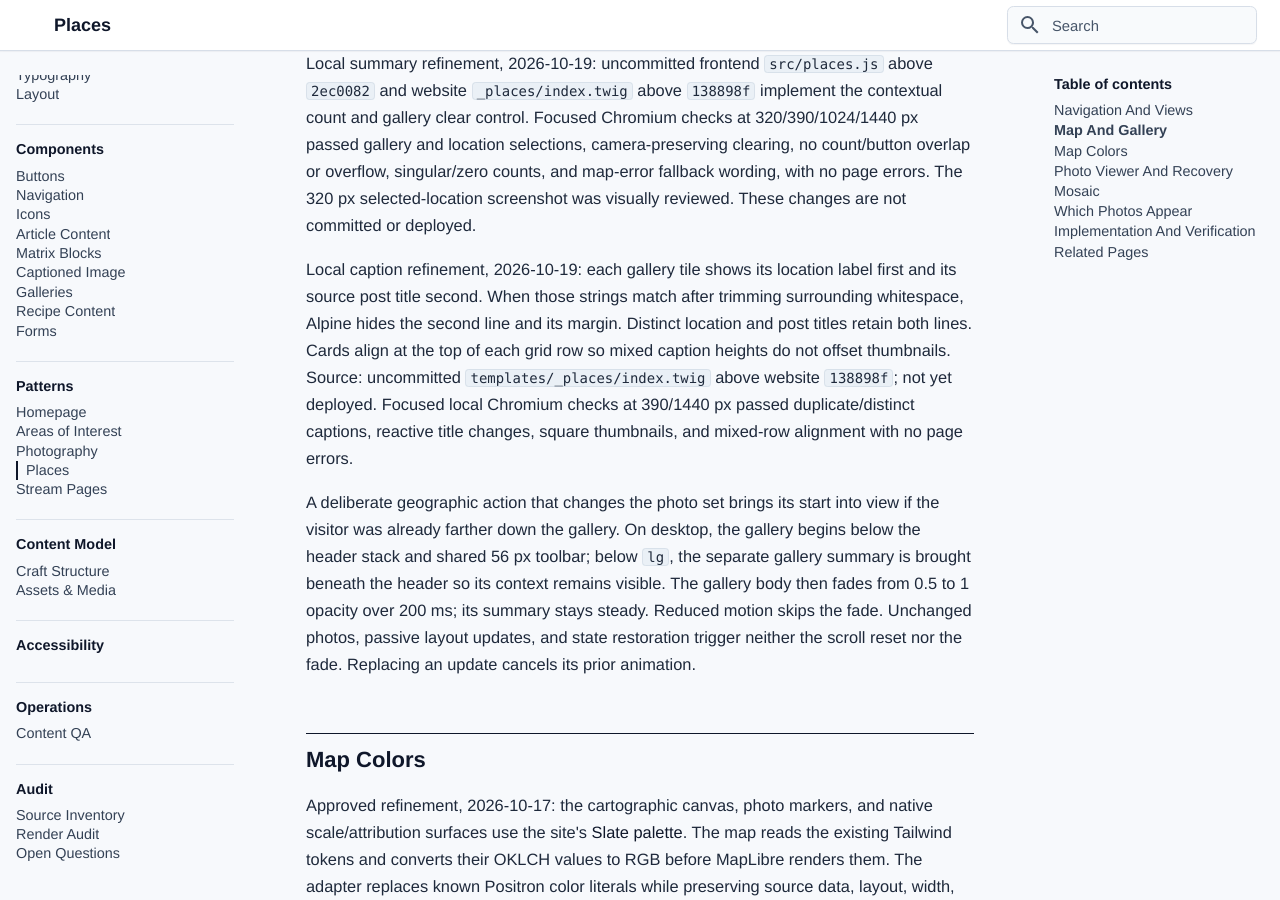
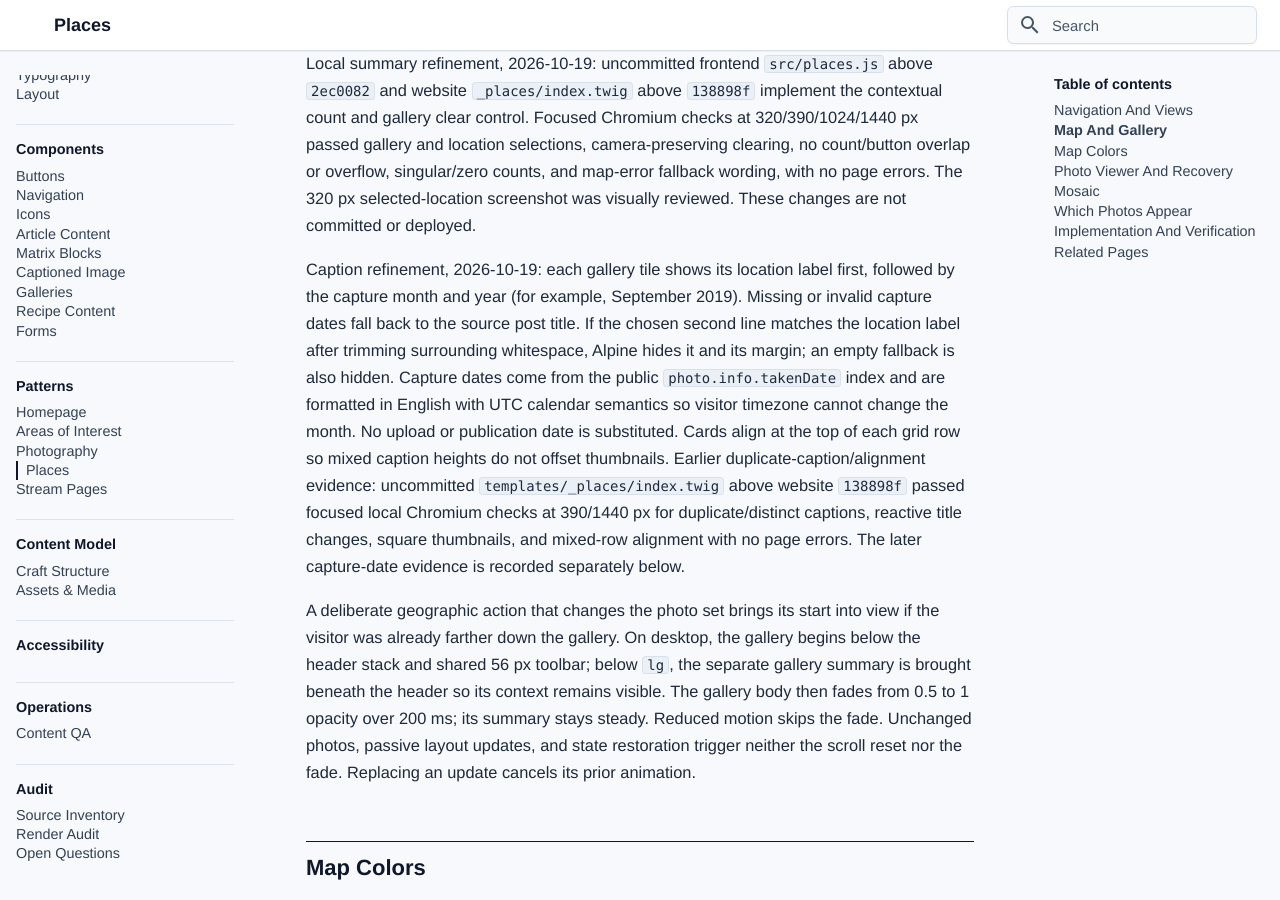
Before and after one commit to bentilden/Design-System, an MkDocs documentation site: the page built from docs/patterns/places.md, in a window 1280 px wide and 900 px high, scrolled down 10192 px. Built offline with MkDocs 1.6.1 and Material for MkDocs 9.7.7, drawn with Linux system fonts in a browser that asks for light colours; some web fonts are replaced; some of the changed text lies outside the part shown.

Commit message:
Document capture-date map captions and production verification

```diff
--- a/docs/patterns/places.md
+++ b/docs/patterns/places.md
@@ -135,7 +135,7 @@ Map thumbnails and gallery tiles are square; gallery images use centered `object
 
 Local summary refinement, 2026-10-19: uncommitted frontend `src/places.js` above `2ec0082` and website `_places/index.twig` above `138898f` implement the contextual count and gallery clear control. Focused Chromium checks at 320/390/1024/1440 px passed gallery and location selections, camera-preserving clearing, no count/button overlap or overflow, singular/zero counts, and map-error fallback wording, with no page errors. The 320 px selected-location screenshot was visually reviewed. These changes are not committed or deployed.
 
-Local caption refinement, 2026-10-19: each gallery tile shows its location label first and its source post title second. When those strings match after trimming surrounding whitespace, Alpine hides the second line and its margin. Distinct location and post titles retain both lines. Cards align at the top of each grid row so mixed caption heights do not offset thumbnails. Source: uncommitted `templates/_places/index.twig` above website `138898f`; not yet deployed. Focused local Chromium checks at 390/1440 px passed duplicate/distinct captions, reactive title changes, square thumbnails, and mixed-row alignment with no page errors.
+Caption refinement, 2026-10-19: each gallery tile shows its location label first, followed by the capture month and year (for example, September 2019). Missing or invalid capture dates fall back to the source post title. If the chosen second line matches the location label after trimming surrounding whitespace, Alpine hides it and its margin; an empty fallback is also hidden. Capture dates come from the public `photo.info.takenDate` index and are formatted in English with UTC calendar semantics so visitor timezone cannot change the month. No upload or publication date is substituted. Cards align at the top of each grid row so mixed caption heights do not offset thumbnails. Earlier duplicate-caption/alignment evidence: uncommitted `templates/_places/index.twig` above website `138898f` passed focused local Chromium checks at 390/1440 px for duplicate/distinct captions, reactive title changes, square thumbnails, and mixed-row alignment with no page errors. The later capture-date evidence is recorded separately below.
 
 A deliberate geographic action that changes the photo set brings its start into view if the visitor was already farther down the gallery. On desktop, the gallery begins below the header stack and shared 56 px toolbar; below `lg`, the separate gallery summary is brought beneath the header so its context remains visible. The gallery body then fades from 0.5 to 1 opacity over 200 ms; its summary stays steady. Reduced motion skips the fade. Unchanged photos, passive layout updates, and state restoration trigger neither the scroll reset nor the fade. Replacing an update cancels its prior animation.
 
@@ -227,3 +227,5 @@ These checks do not establish a full accessibility, screen-reader, Safari, or ph
 - [Photography](photography.md) covers photographs within posts.
 - [Stream Pages](stream-pages.md) covers Posts.
 - [Assets & Media](../content-model/assets-media.md) covers shared image metadata and authoring.
+
+Scoped caption-date evidence, 2026-10-19: uncommitted `src/places.js` above frontend `884e87a` and `_places/index.twig` above website `b18e67a`. Focused Chromium fixtures at 390/1536 px in Los Angeles and Auckland timezones passed capture-date precedence, missing/invalid-date fallback, duplicate suppression, leap-day/month-boundary formatting, and reactive metadata changes, without page errors. The 390 px fixture screenshot was visually reviewed. These caption changes are committed in frontend `2f5939d` and website `d561249` and deployed to production release `20261020000013`. Production 390/1536 px checks passed real-tile text/visibility plus client-only date, fallback, duplicate and invalid-date cases, without runtime errors. Both changed runtime files match the committed hashes.
```
